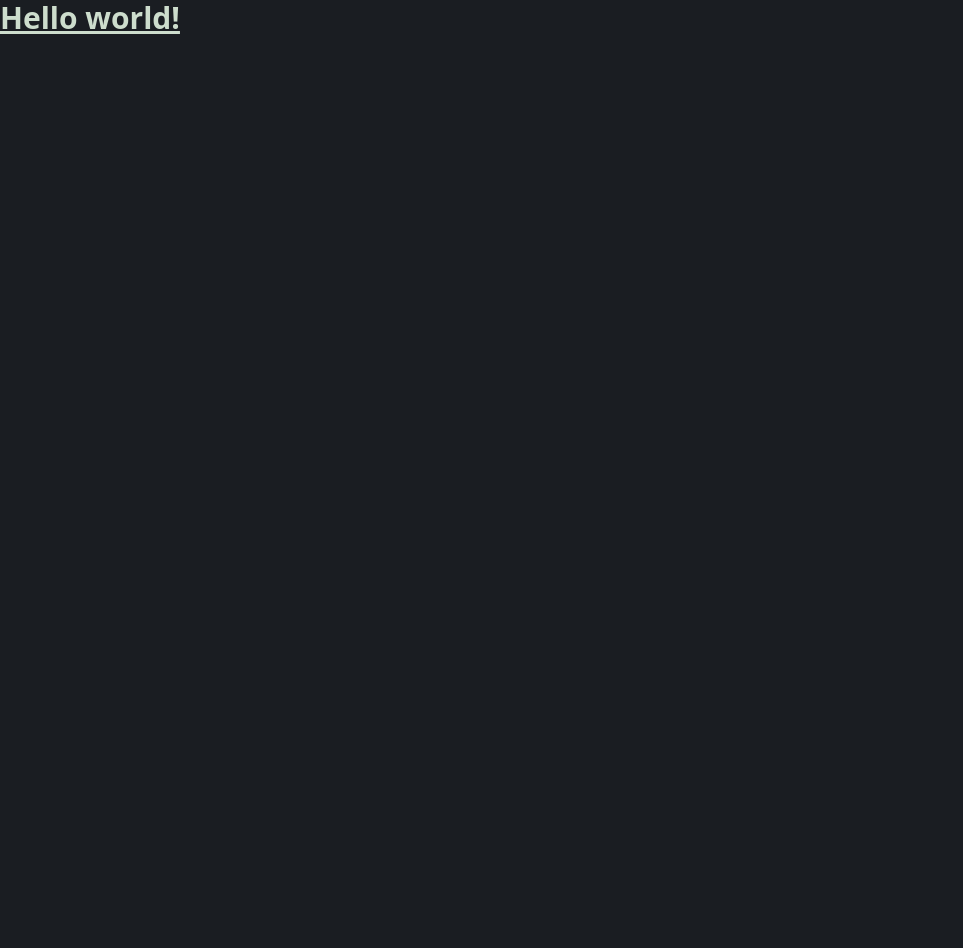
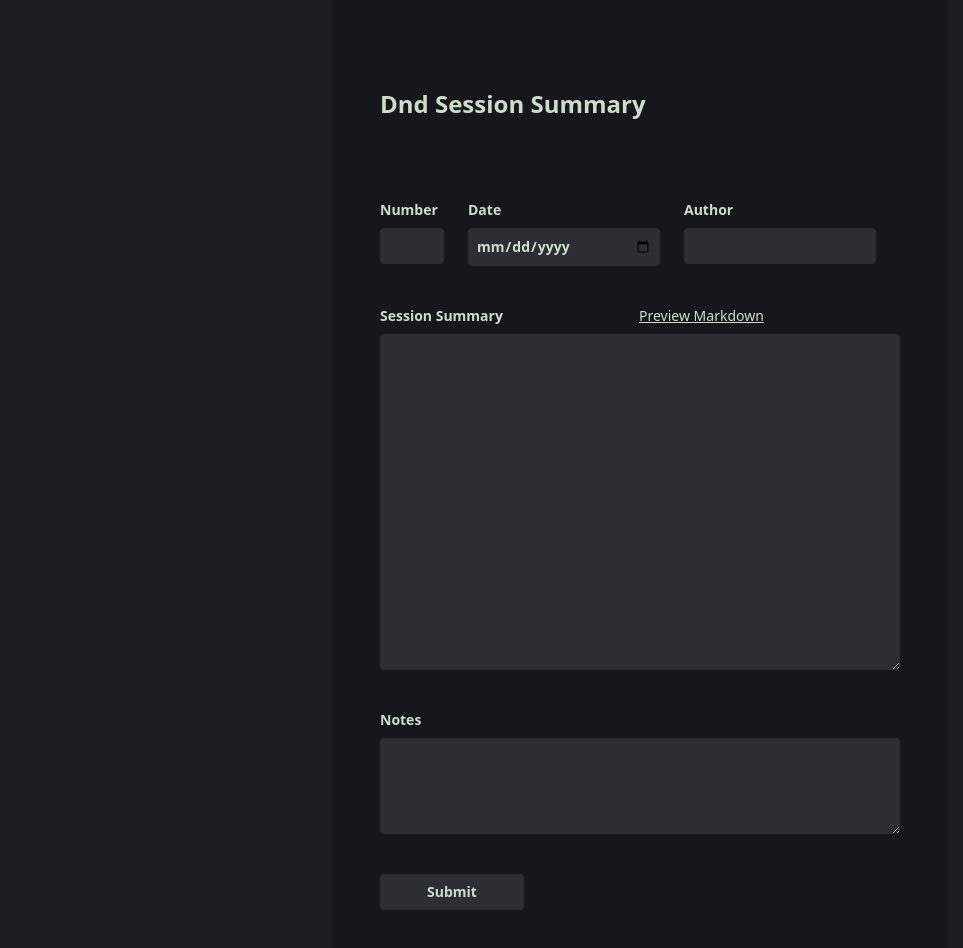
Before and after one commit to bransonsmith/bransonsmith-ui, a React (Vite) app: page / in a window 1280 px wide. Shown: the top 948 px of the page, without its empty margins (0-963 px from the left). Before the commit the page ends 800 px from the top, so only its background shows below. Built offline with nearby package versions, Linux system fonts and the light colour scheme.

Commit message:
Add dnd form

```diff
--- a/package.json
+++ b/package.json
@@ -10,6 +10,7 @@
     "preview": "vite preview"
   },
   "dependencies": {
+    "marked": "^9.1.4",
     "react": "^18.2.0",
     "react-dom": "^18.2.0"
   },
--- a/src/App.jsx
+++ b/src/App.jsx
@@ -1,7 +1,8 @@
 import './App.css'
+import DndForm from './components/DndForm'
 
 export default function App() {
-  return <h1 className="text-3xl font-bold underline text-defaultText">
-      Hello world!
-    </h1>
+    return <div className="flex flex-col">
+        <DndForm />
+    </div>
 }
--- /dev/null
+++ b/src/components/DndForm.jsx
@@ -0,0 +1,38 @@
+import { useState } from 'react';
+import MarkdownTextArea from './MarkdownTextArea';
+
+export default function DndForm() {
+
+    const [summary, setSummary] = useState('');
+    const [displayMarkdown, setDisplayMarkdown] = useState(false)
+
+    return (<div className="max-w-screen-sm m-auto p-[min(48px,4vw)] bg-contentBg">
+        <div id="session-form" className="w-full flex flex-col ">
+          <h1>Dnd Session Summary</h1>
+          <div className="w-full flex flex-row flex-wrap">
+            <div className="w-16 flex flex-col mr-6">
+              <label className="mr-auto">Number</label>
+              <input className="mr-auto w-16"  type="number" id="sessionNumber" name="sessionNumber" required/>
+            </div>
+            <div className="w-48 flex flex-col mr-6">
+              <label className="mr-auto">Date</label>
+              <input className="mr-auto w-48" type="date" id="sessionDate" name="sessionDate" required/>
+            </div>
+            <div className="w-48 flex flex-col mr-6">
+              <label className="mr-auto">Author</label>
+              <input className="mr-auto w-48"  type="text" id="sessionAuthor" name="sessionAuthor"/>
+            </div>
+          </div>
+
+          <MarkdownTextArea text={summary} setText={setSummary} label={'Session Summary'}/>
+
+            <div className="w-full flex flex-col">
+              <label className="mr-auto"  >Notes</label>
+              <textarea rows="4" className="m-auto w-full" id="sessionNotes" name="sessionNotes"></textarea>
+            </div>
+            <button className="mr-auto p-2 w-36 my-10 rounded" onClick={() => console.log(summary)}>
+                Submit
+            </button>
+        </div>
+    </div>)
+}
--- /dev/null
+++ b/src/components/MarkdownTextArea.jsx
@@ -0,0 +1,32 @@
+
+import { marked } from 'marked';
+import { useState } from 'react';
+
+export default function MarkdownTextArea(props) {
+
+    const [displayMarkdown, setDisplayMarkdown] = useState(false)
+
+    const getMarkdownText = () => {
+        const rawMarkup = marked(props.text, { sanitize: true });
+        return { __html: rawMarkup };
+    };
+
+    return (<div>
+            <div className="flex flex-row">
+                <label className="mr-auto">{props.label}</label>
+                <button className="mr-auto p-2 w-36 h-fit mt-auto underline bg-inherit font-normal" onClick={() => setDisplayMarkdown(!displayMarkdown)}>
+                    { displayMarkdown == false ? <>Preview Markdown</> : <>Edit Text</>}
+                </button>
+            </div>
+            { displayMarkdown == false ?
+                <div className="w-full flex flex-col">
+                    <textarea className="w-full min-h-[336px] max-h-[80vh]" rows="16" value={props.text} onChange={(e) => props.setText(e.target.value)}/>
+                </div> :
+                <div
+                    className="markdown-preview bg-inputBg p-2 text-sm rounded min-h-[336px] max-h-[80vh]"
+                    dangerouslySetInnerHTML={getMarkdownText()}
+                />
+            }
+    </div>
+    )
+}
--- a/src/index.css
+++ b/src/index.css
@@ -3,5 +3,45 @@
 @tailwind utilities;
 
 html, body {
-  @apply bg-defaultBg text-defaultText;
+  @apply flex flex-col m-0 p-0 bg-defaultBg text-defaultText
 }
+
+h1 {
+    @apply text-2xl font-bold my-[min(40px,6vw)];
+}
+
+h2 {
+    @apply text-xl font-bold mt-10 mb-5;
+}
+
+h3 {
+    @apply text-base font-bold mt-10 mb-1;
+}
+
+p {
+    @apply my-10;
+}
+
+hr {
+    @apply my-10;
+}
+
+label {
+    @apply mt-[min(40px,8vw)] mb-2 font-bold text-sm;
+}
+
+input {
+    @apply bg-inputBg rounded p-2 font-bold text-sm;
+}
+
+textarea {
+    @apply bg-inputBg p-2 text-sm rounded;
+}
+
+a {
+    @apply text-blue-800;
+}
+
+button {
+    @apply bg-inputBg rounded px-4 py-2 font-bold text-sm text-defaultText;
+}
```
Also changed, not shown: 1 other file (tests, documents, lock files or other folders).
